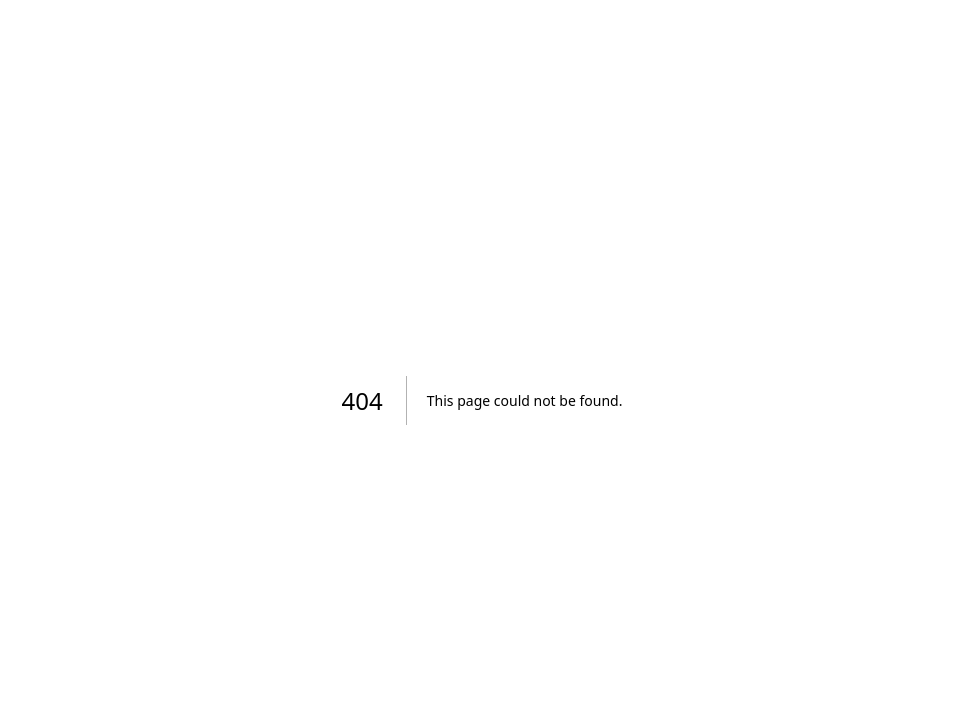
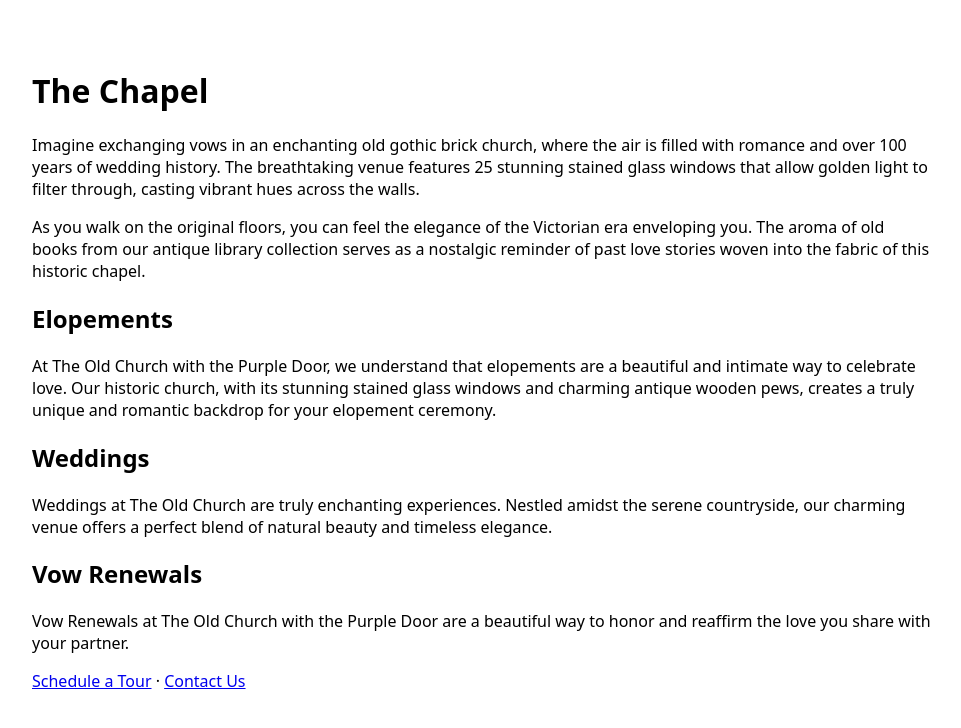
Before and after one commit to GrymmDupp/old-church, a Next.js app: page /login/app/the-chapel in a window 1280 px wide. Before the commit this address had no page. Shown: the top 728 px of the page, without its empty margins (158-1119 px from the left). Built offline with nearby package versions, Linux system fonts and the light colour scheme.

Commit message:
Create page.tsx

```diff
--- /dev/null
+++ b/app/login/app/the-chapel/page.tsx
@@ -0,0 +1,16 @@
+export default function Chapel() {
+  return (
+    <main style={{ fontFamily: 'system-ui', maxWidth: 900, margin: '0 auto', padding: '40px 20px' }}>
+      <h1>The Chapel</h1>
+      <p>Imagine exchanging vows in an enchanting old gothic brick church, where the air is filled with romance and over 100 years of wedding history. The breathtaking venue features 25 stunning stained glass windows that allow golden light to filter through, casting vibrant hues across the walls.</p>
+      <p>As you walk on the original floors, you can feel the elegance of the Victorian era enveloping you. The aroma of old books from our antique library collection serves as a nostalgic reminder of past love stories woven into the fabric of this historic chapel.</p>
+      <h2>Elopements</h2>
+      <p>At The Old Church with the Purple Door, we understand that elopements are a beautiful and intimate way to celebrate love. Our historic church, with its stunning stained glass windows and charming antique wooden pews, creates a truly unique and romantic backdrop for your elopement ceremony.</p>
+      <h2>Weddings</h2>
+      <p>Weddings at The Old Church are truly enchanting experiences. Nestled amidst the serene countryside, our charming venue offers a perfect blend of natural beauty and timeless elegance.</p>
+      <h2>Vow Renewals</h2>
+      <p>Vow Renewals at The Old Church with the Purple Door are a beautiful way to honor and reaffirm the love you share with your partner.</p>
+      <p><a href="/appointments">Schedule a Tour</a> · <a href="/contact">Contact Us</a></p>
+    </main>
+  )
+}
```
